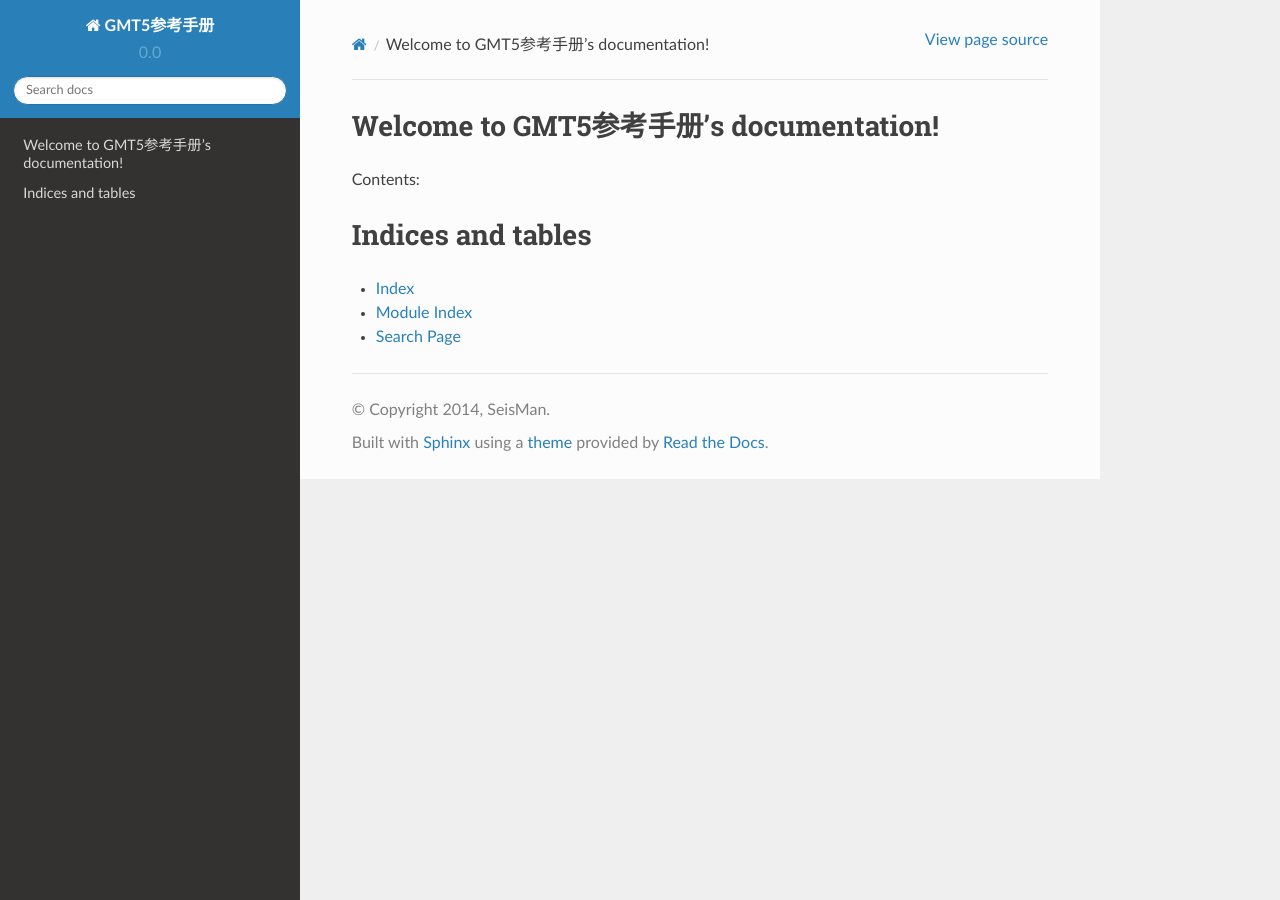
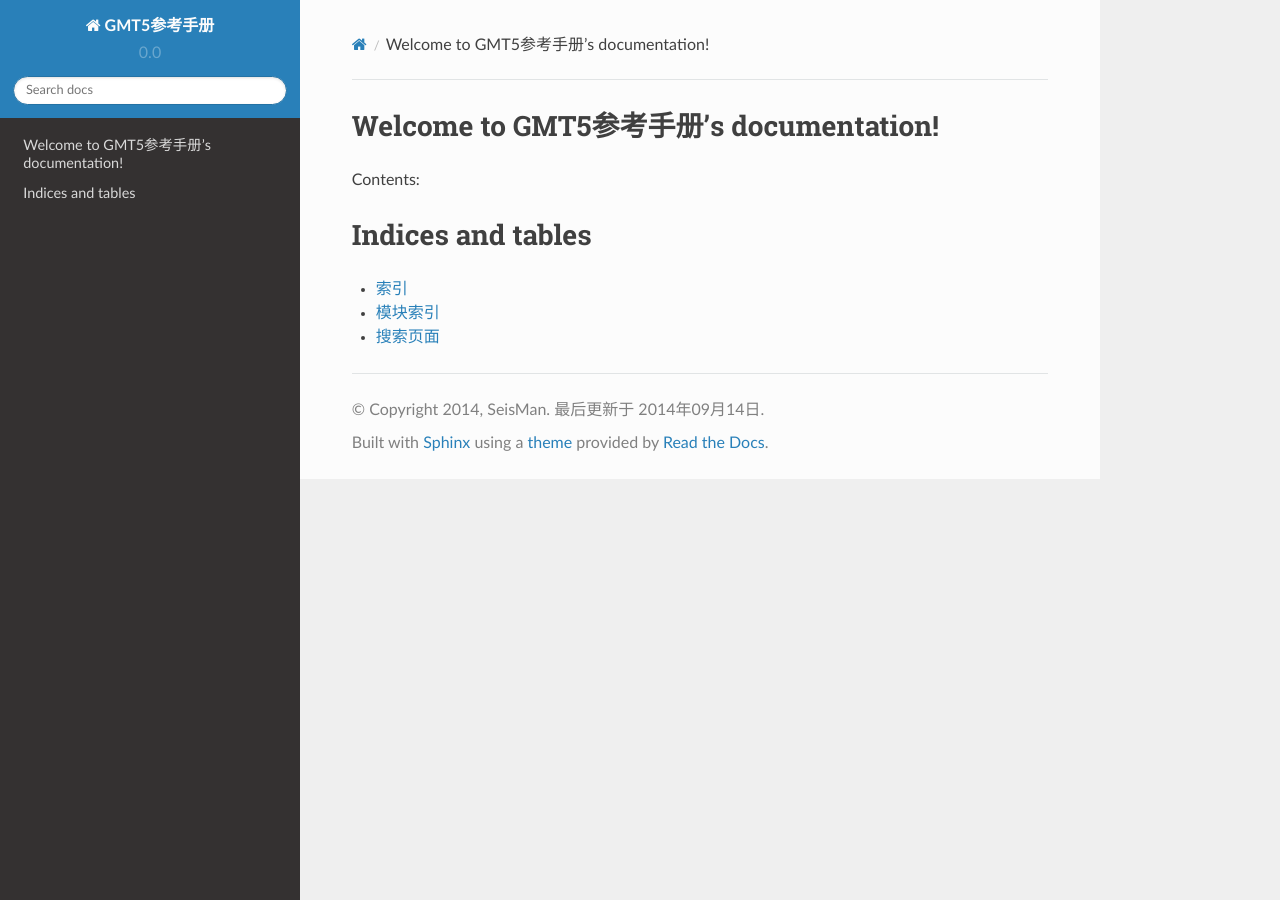
Before and after one commit to seisman/GMT5_Docs, a Sphinx documentation site: the page built from source/index.rst, in a window 1280 px wide. Built offline with Sphinx 7.4.7 and the Read the Docs theme 2.0.0, drawn with Linux system fonts in a browser that asks for light colours.

Commit message:
HTML输出配置

```diff
--- a/source/conf.py
+++ b/source/conf.py
@@ -1,17 +1,5 @@
 #!/usr/bin/env python3
 # -*- coding: utf-8 -*-
-#
-# GMT5参考手册 documentation build configuration file, created by
-# sphinx-quickstart on Sun Sep 14 19:52:21 2014.
-#
-# This file is execfile()d with the current directory set to its
-# containing dir.
-#
-# Note that not all possible configuration values are present in this
-# autogenerated file.
-#
-# All configuration values have a default; values that are commented out
-# serve to show the default.
 
 import sys
 import os
@@ -64,7 +52,7 @@ release = '0.0'
 
 # The language for content autogenerated by Sphinx. Refer to documentation
 # for a list of supported languages.
-#language = None
+language = 'zh_CN'
 
 # There are two options for replacing |today|: either, you set today to some
 # non-false value, then it is used:
@@ -147,7 +135,7 @@ html_static_path = ['_static']
 
 # If not '', a 'Last updated on:' timestamp is inserted at every page bottom,
 # using the given strftime format.
-#html_last_updated_fmt = '%b %d, %Y'
+html_last_updated_fmt = '%Y年%m月%d日'
 
 # If true, SmartyPants will be used to convert quotes and dashes to
 # typographically correct entities.
@@ -170,7 +158,7 @@ html_static_path = ['_static']
 #html_split_index = False
 
 # If true, links to the reST sources are added to the pages.
-#html_show_sourcelink = True
+html_show_sourcelink = False
 
 # If true, "Created using Sphinx" is shown in the HTML footer. Default is True.
 #html_show_sphinx = True
```
